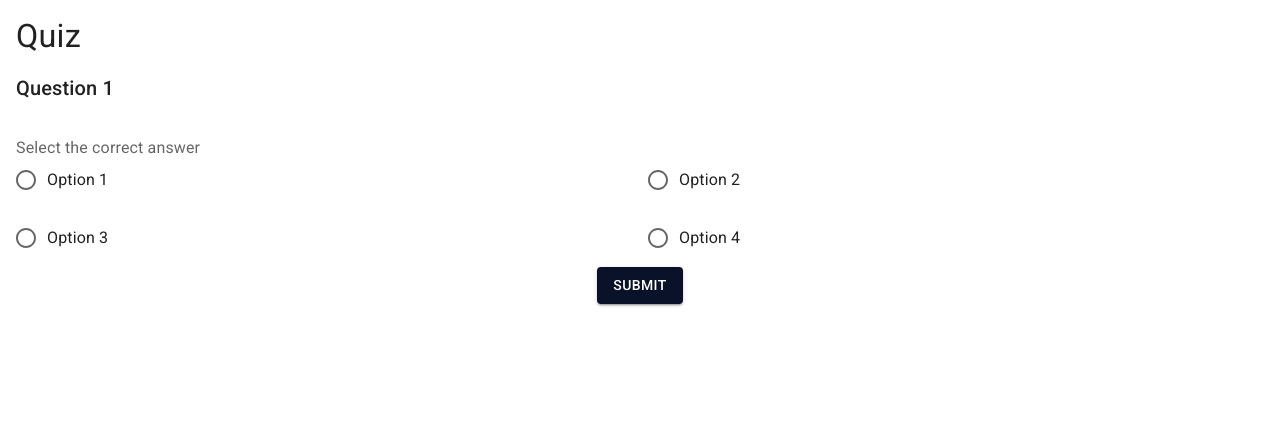
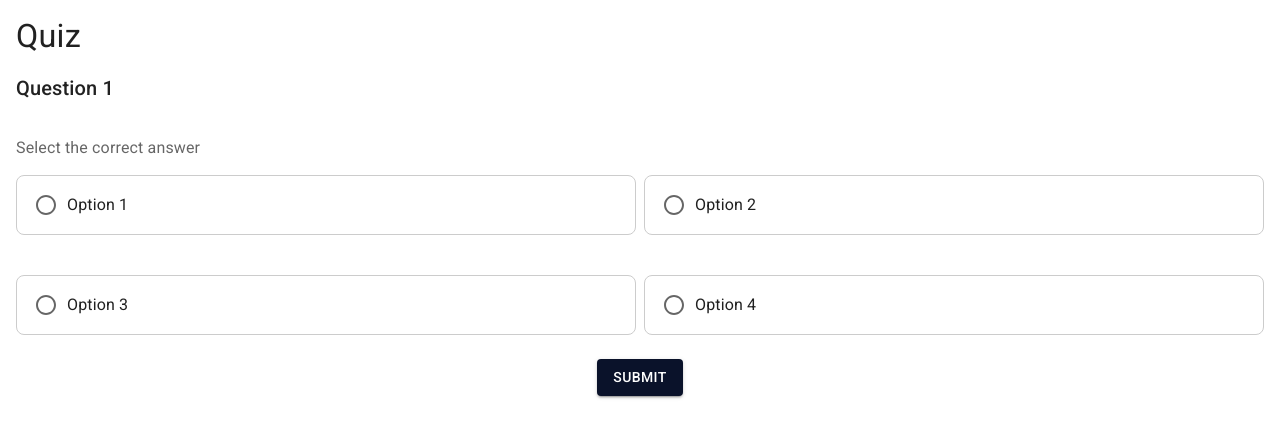
Before and after one commit to krish4693/mui-nextjs-template, a Next.js app: page /quiz in a window 1280 px wide. Shown: the top 438 px of the page. Built offline with nearby package versions, Linux system fonts and the light colour scheme; what @mui/material-nextjs would draw is missing.

Commit message:
added sample quiz display

```diff
--- a/src/app/quiz/page.tsx
+++ b/src/app/quiz/page.tsx
@@ -58,7 +58,7 @@ export default function page() {
         sx={{
           display: "grid",
           gridTemplateColumns: "repeat(2, 1fr)", // 2 columns
-          gap: 2, // Add spacing between items
+          gap: 1, // Add spacing between items
         }}
       />
       <Button variant="contained" type="submit">Submit</Button>
--- a/src/components/Inputs/radioGroup.tsx
+++ b/src/components/Inputs/radioGroup.tsx
@@ -32,20 +32,20 @@ const RadioButtons = <T extends FieldValues>({
     fieldState: { error },
   } = useController({ name, control, rules, defaultValue });
 
-  // eslint-disable-next-line @typescript-eslint/no-unused-vars
-  const [value, setValue] = React.useState("female");
+  // const [value, setValue] = React.useState("female");
 
-  const handleChange = (event: React.ChangeEvent<HTMLInputElement>) => {
-    setValue((event.target as HTMLInputElement).value);
-  };
+  // const handleChange = (event: React.ChangeEvent<HTMLInputElement>) => {
+  //   setValue((event.target as HTMLInputElement).value);
+  // };
 
   return (
     <FormControl fullWidth margin="normal">
-      <FormLabel id="demo-controlled-radio-buttons-group">{label}</FormLabel>
+      <FormLabel id="radio-group-label">{label}</FormLabel>
       <RadioGroup
         {...field}
-        value={field.value ?? ""}
-        onChange={handleChange}
+        // value={field.value ?? ""}
+        aria-labelledby="radio-group-label"
+        // onChange={handleChange}
         {...radioGroupProps}
       >
         {options.map((option) => (
@@ -54,6 +54,15 @@ const RadioButtons = <T extends FieldValues>({
             value={option.value}
             label={option.label}
             control={<Radio />}
+            sx={{
+              border: "1px solid #ccc",
+              borderRadius: 2,
+              p: 1,
+              my:2,
+              marginLeft: 0, // Reset default margin
+              marginRight: 0, // Reset default margin
+            }}
+
           />
         ))}
         {/* <FormControlLabel value="female" control={<Radio />} label="Female" />
```
